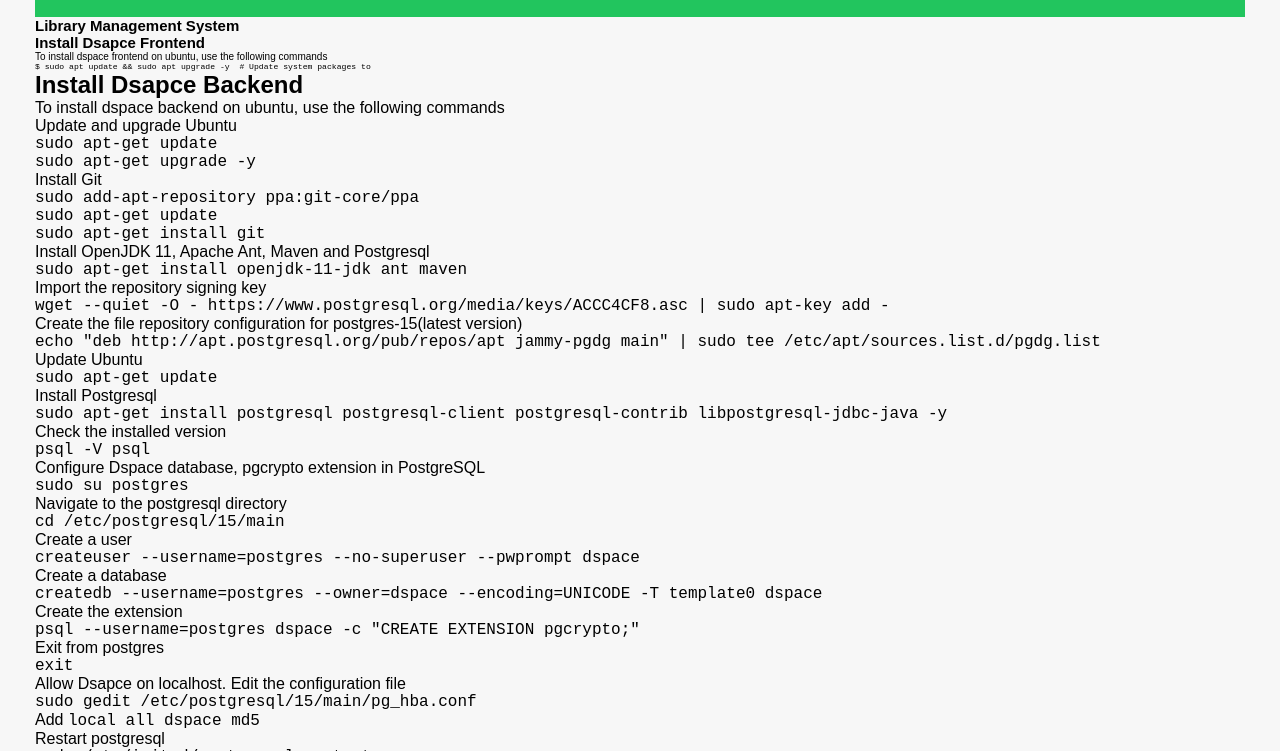
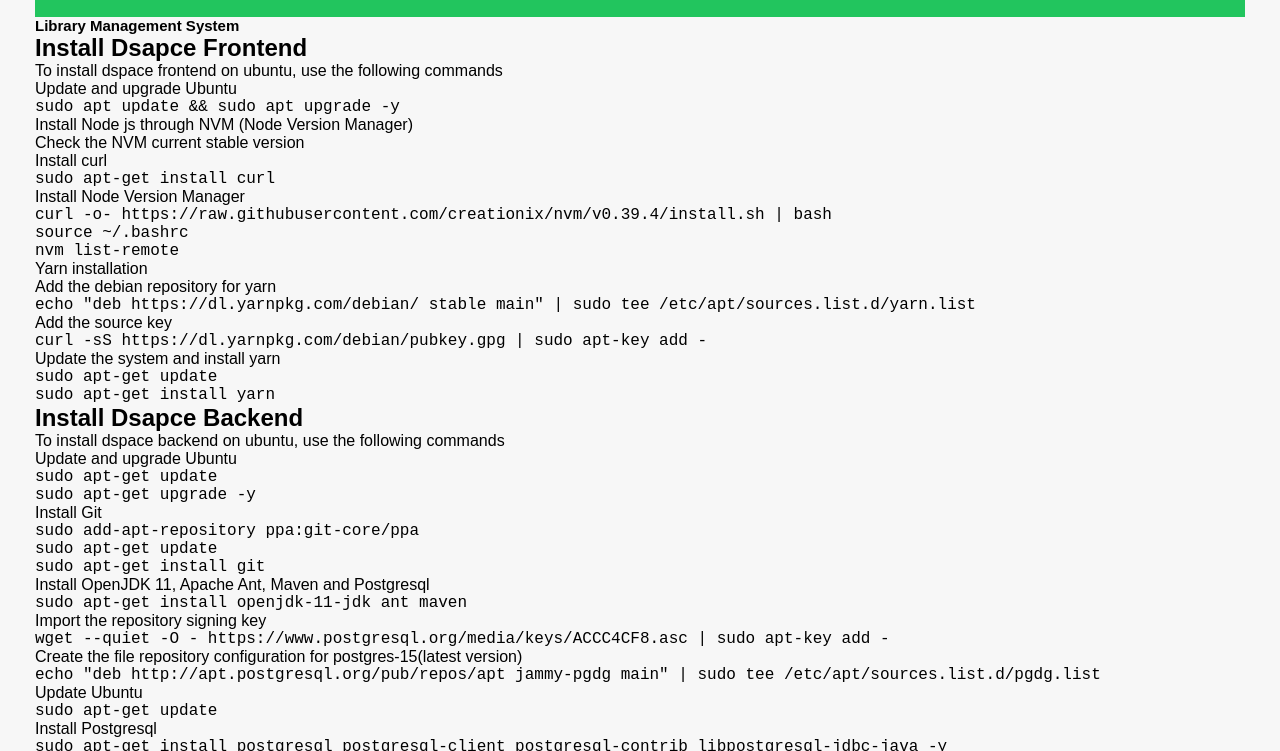
Before and after one commit to joel-nambala/LMS, a website: page repository.html in a window 1280 px wide. Shown: the part 49-800 px from the top of the page. Drawn offline with Linux system fonts and the light colour scheme; a web font is replaced by a local one.

Commit message:
Added the DSPACE Frontend commands

```diff
--- a/repository.html
+++ b/repository.html
@@ -42,7 +42,38 @@
           <p class="repository-text">
             To install dspace frontend on ubuntu, use the following commands
           </p>
-          <pre><code>$ sudo apt update && sudo apt upgrade -y  # Update system packages to</code></pre>
+          <p class="dspace-txt">Update and upgrade Ubuntu</p>
+          <code class="dspace-code"
+            >sudo apt update && sudo apt upgrade -y</code
+          >
+          <p class="dspace-txt">
+            Install Node js through NVM (Node Version Manager)
+          </p>
+          <p class="dspace-txt">Check the NVM current stable version</p>
+          <p class="dspace-txt">Install curl</p>
+          <code class="dspace-code">sudo apt-get install curl</code>
+          <p class="dspace-txt">Install Node Version Manager</p>
+          <code class="dspace-code"
+            >curl -o-
+            https://raw.githubusercontent.com/creationix/nvm/v0.39.4/install.sh
+            | bash</code
+          >
+          <code class="dspace-code">source ~/.bashrc</code>
+          <code class="dspace-code">nvm list-remote</code>
+          <p class="dspace-txt">Yarn installation</p>
+          <p class="dspace-txt">Add the debian repository for yarn</p>
+          <code class="dspace-code"
+            >echo "deb https://dl.yarnpkg.com/debian/ stable main" | sudo tee
+            /etc/apt/sources.list.d/yarn.list</code
+          >
+          <p class="dspace-txt">Add the source key</p>
+          <code class="dspace-code"
+            >curl -sS https://dl.yarnpkg.com/debian/pubkey.gpg | sudo apt-key
+            add -</code
+          >
+          <p class="dspace-txt">Update the system and install yarn</p>
+          <code class="dspace-code">sudo apt-get update</code>
+          <code class="dspace-code">sudo apt-get install yarn</code>
         </div>
         <div class="dspace-backend">
           <h2 class="respository-title">Install Dsapce Backend</h2>
--- a/style.css
+++ b/style.css
@@ -76,7 +76,8 @@
   text-decoration: none;
 }
 
-.dspace-backend {
+.dspace-backend,
+.dspace-frontend {
   font-size: 1.6rem;
 }
 
```
Also changed, not shown: package.json (+8 -4 lines), README.md, 2 other files.
